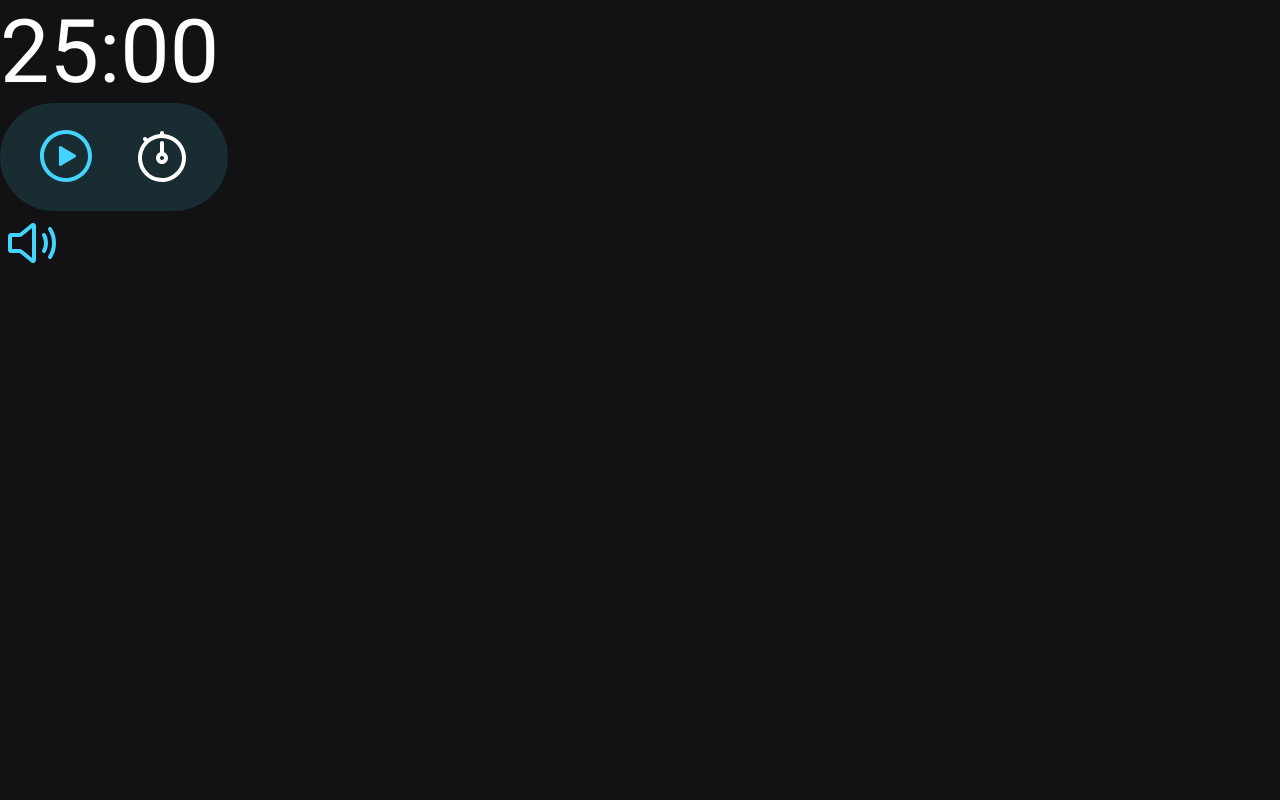
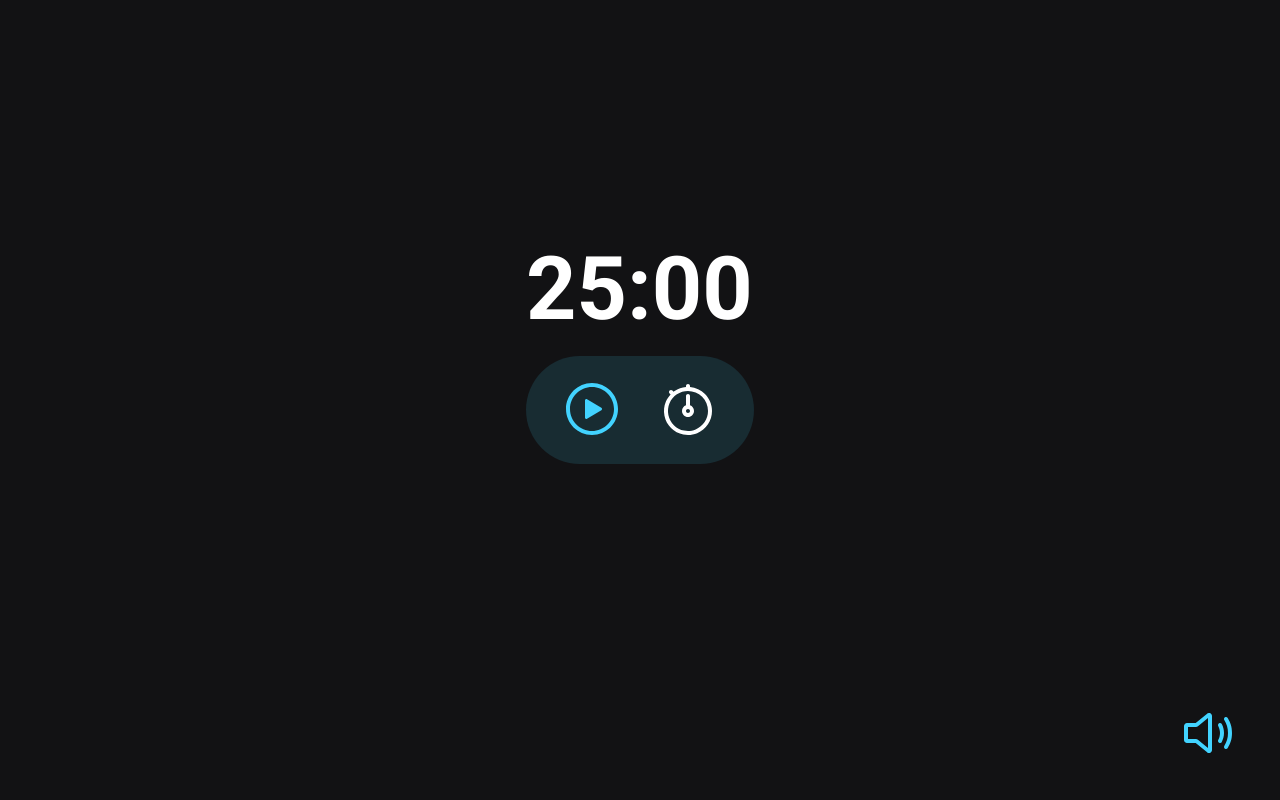
Before and after one commit to ViviMiyazaki/TemporizadorComSom, a plain HTML site: page index.html in a window 1280 px wide. Drawn offline with Linux system fonts and the light colour scheme.

Commit message:
feat: styled body

```diff
--- a/style.css
+++ b/style.css
@@ -20,8 +20,15 @@ body {
   color: var(--text-color);
 
   font-family: 'roboto';
+  font-weight: bold;
 
   display: grid;
+  min-height: 100vh;
+}
+
+main {
+  align-self: end;
+  justify-self: center;
 }
 
 button {
@@ -43,6 +50,7 @@ button svg {
   font-size: clamp(4rem, 4rem + 10vw, 8.8rem);
 
   display: flex;
+  margin-bottom: 1.6rem;
 
 }
 
@@ -58,3 +66,10 @@ button svg {
   width: clamp(10rem, 10rem + 30vw, 22.8rem);
   height: clamp(8rem, 5rem + 10vw, 10.8rem);
 }
+
+footer {
+  align-self: end;
+  justify-self: end;
+
+  padding: 0 4rem 3.2rem 0;
+}
```
